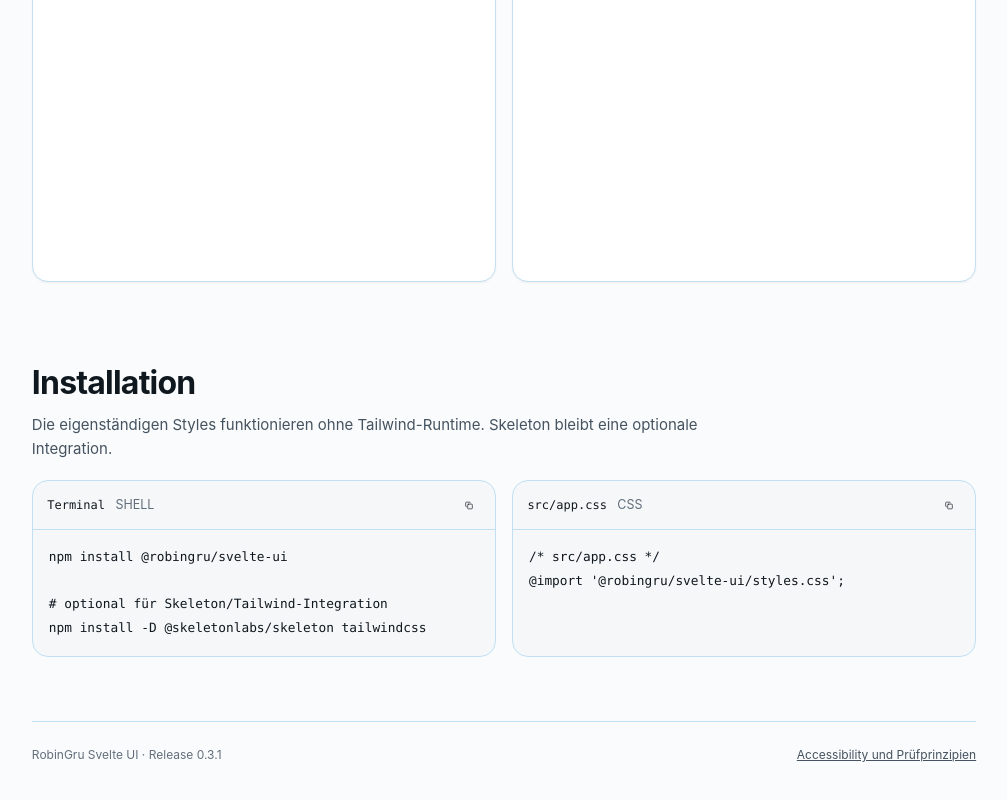
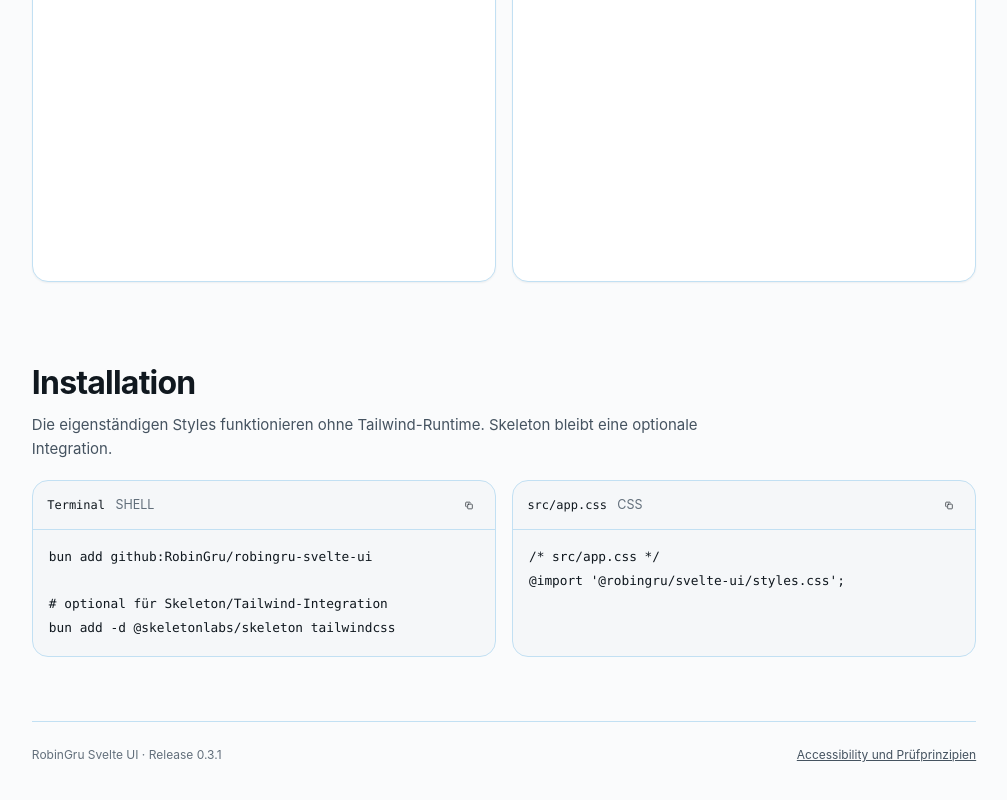
Before and after one commit to RobinGru/robingru-svelte-ui, a SvelteKit app: page / in a window 1280 px wide. Shown: the part 3219-4019 px from the top of the page, without its empty margins (268-1275 px from the left). Built offline with nearby package versions, Linux system fonts and the light colour scheme.

Commit message:
docs: use GitHub installation in demos

```diff
--- a/src/docs/preview-config.ts
+++ b/src/docs/preview-config.ts
@@ -74,7 +74,7 @@ export function previewFor(name: string): PreviewConfig {
     case 'CardHeader': return { props: { title: 'Team Workspace', description: '12 aktive Mitglieder', action: raw('<button class="rg-button" data-size="sm" data-variant="outline">Verwalten</button>') }, code: importCode(name, '<CardHeader title="Team Workspace" />') };
     case 'Chip': return { props: { tone: 'primary', removable: true, onremove: noop, children: raw('Svelte 5') }, code: importCode(name, '<Chip removable>Svelte 5</Chip>'), height: 'compact' };
     case 'ColorSwatch': return { props: { color: 'var(--rg-primary)', label: 'Primary', showValue: true }, code: importCode(name, '<ColorSwatch color="var(--rg-primary)" label="Primary" />'), height: 'compact' };
-    case 'CopyButton': return { props: { value: 'npm install @robingru/svelte-ui' }, code: importCode(name, '<CopyButton value="npm install @robingru/svelte-ui" />'), height: 'compact' };
+    case 'CopyButton': return { props: { value: 'bun add github:RobinGru/robingru-svelte-ui' }, code: importCode(name, '<CopyButton value="bun add github:RobinGru/robingru-svelte-ui" />'), height: 'compact' };
     case 'Divider': return { props: {}, code: importCode(name, '<Divider />'), height: 'compact' };
     case 'EmptyState': return { props: { title: 'Noch keine Projekte', description: 'Lege dein erstes Projekt an.', actions: raw('<button class="rg-button" data-size="sm">Projekt anlegen</button>') }, code: importCode(name, '<EmptyState title="Noch keine Projekte" />'), height: 'tall' };
     case 'ErrorState': return { props: { title: 'Daten konnten nicht geladen werden', description: 'Prüfe die Verbindung und versuche es erneut.', actions: raw('<button class="rg-button" data-size="sm" data-variant="outline">Erneut versuchen</button>') }, code: importCode(name, '<ErrorState title="Daten konnten nicht geladen werden" />'), height: 'tall' };
--- a/src/routes/+page.svelte
+++ b/src/routes/+page.svelte
@@ -20,7 +20,7 @@
   import CodePanel from '$docs/components/CodePanel.svelte';
   import ComponentCard from '$docs/components/ComponentCard.svelte';
 
-  const installation = `npm install @robingru/svelte-ui\n\n# optional für Skeleton/Tailwind-Integration\nnpm install -D @skeletonlabs/skeleton tailwindcss`;
+  const installation = `bun add github:RobinGru/robingru-svelte-ui\n\n# optional für Skeleton/Tailwind-Integration\nbun add -d @skeletonlabs/skeleton tailwindcss`;
   const setup = `/* src/app.css */\n@import '@robingru/svelte-ui/styles.css';`;
 
   const featureCards = [
```
